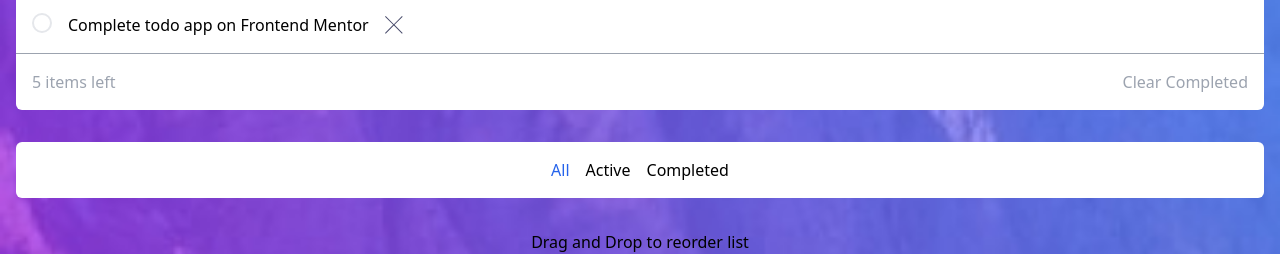
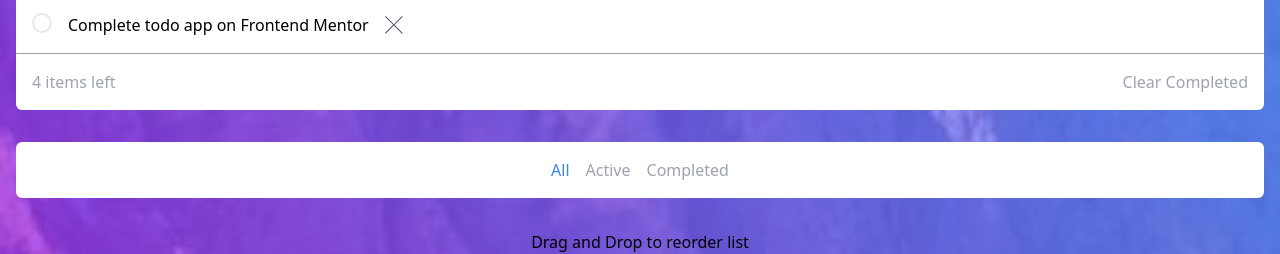
Before and after one commit to Kh0st3/React-todo, a React (Vite) app: page / in a window 1280 px wide. Shown: the part 419-673 px from the top of the page. Built offline with nearby package versions, Linux system fonts and the light colour scheme.

Commit message:
Cuarta Sesion

```diff
--- a/src/App.jsx
+++ b/src/App.jsx
@@ -43,22 +43,48 @@
         );
     };
 
+    const computedItemsLeft = todos.filter((todo) => !todo.completed).length;
+
+    const clearCompleted = () => {
+        setTodos(todos.filter((todo) => !todo.completed));
+    };
+
+    const [filter, setFilter] = useState("all");
+
+    const changeFilter = (filter) => setFilter(filter);
+
+    const filteredTodos = () => {
+        switch (filter) {
+            case "all":
+                return todos;
+            case "active":
+                return todos.filter((todo) => !todo.completed);
+            case "completed":
+                return todos.filter((todo) => todo.completed);
+            default:
+                return todos;
+        }
+    };
+
     return (
-        <div className="bg-[url('./assets/images/bg-mobile-light.jpg')] bg-no-repeat bg-contain bg-gray-300 min-h-screen">
+        <div className="bg-[url('./assets/images/bg-mobile-light.jpg')] bg-no-repeat bg-contain bg-gray-300 min-h-screen dark:bg-gray-900 dark:bg-[url('./assets/images/bg-mobile-dark.jpg')]">
             <Header />
 
             <main className="container mx-auto px-4 mt-8">
                 <TodoCreate createTodo={createTodo} />
 
                 <TodoList
-                    todos={todos}
+                    todos={filteredTodos()}
                     removeTodo={removeTodo}
                     updateTodo={updateTodo}
                 />
 
-                <TodoComputed />
+                <TodoComputed
+                    computedItemsLeft={computedItemsLeft}
+                    clearCompleted={clearCompleted}
+                />
 
-                <TodoFilter />
+                <TodoFilter changeFilter={changeFilter} filter={filter} />
             </main>
 
             <Footer />
--- a/src/components/Footer.jsx
+++ b/src/components/Footer.jsx
@@ -1,6 +1,6 @@
 const Footer = () => {
     return (
-        <footer className="text-center mt-8">
+        <footer className="text-center mt-8 dark:text-gray-400">
             Drag and Drop to reorder list
         </footer>
     );
--- a/src/components/TodoComputed.jsx
+++ b/src/components/TodoComputed.jsx
@@ -1,8 +1,12 @@
-const TodoComputed = () => {
+const TodoComputed = ({ computedItemsLeft, clearCompleted }) => {
     return (
-        <section className="py-4 px-4 flex justify-between bg-white rounded-b-md">
-            <span className="text-gray-400">5 items left</span>
-            <button className="text-gray-400">Clear Completed</button>
+        <section className="py-4 px-4 flex justify-between bg-white rounded-b-md dark:bg-gray-800">
+            <span className="text-gray-400">
+                {computedItemsLeft} items left
+            </span>
+            <button className="text-gray-400" onClick={clearCompleted}>
+                Clear Completed
+            </button>
         </section>
     );
 };
--- a/src/components/TodoCreate.jsx
+++ b/src/components/TodoCreate.jsx
@@ -16,13 +16,13 @@
     return (
         <form
             onSubmit={handleSubmitAddTodo}
-            className="bg-white rounded-md overflow-hidden py-4 flex gap-4 items-center px-4"
+            className="dark:bg-gray-800 bg-white rounded-md overflow-hidden py-4 flex gap-4 items-center px-4"
         >
             <span className="rounded-full border-2 w-5 h-5 inline-block"></span>
             <input
                 type="text"
                 placeholder="Create a new todo..."
-                className="w-full text-gray-400 outline-none"
+                className="w-full text-gray-400 outline-none dark:bg-gray-800"
                 value={title}
                 onChange={(e) => setTitle(e.target.value)}
             />
--- a/src/components/TodoFilter.jsx
+++ b/src/components/TodoFilter.jsx
@@ -1,10 +1,37 @@
-const TodoFilter = () => {
+const TodoFilter = ({ changeFilter, filter }) => {
     return (
         <section className="container mx-auto mt-8">
-            <div className="bg-white p-4 rounded-md flex justify-center gap-4">
-                <button className="text-blue-600">All</button>
-                <button className="hover:text-blue-600">Active</button>
-                <button className="hover:text-blue-600">Completed</button>
+            <div className="bg-white p-4 rounded-md flex justify-center gap-4 dark:bg-gray-800">
+                <button
+                    className={`${
+                        filter === "all"
+                            ? "text-blue-500 hover:text-gray-400"
+                            : "text-gray-400 hover:text-blue-500"
+                    }`}
+                    onClick={() => changeFilter("all")}
+                >
+                    All
+                </button>
+                <button
+                    className={`${
+                        filter === "active"
+                            ? "text-blue-500 hover:text-gray-400"
+                            : "text-gray-400 hover:text-blue-500"
+                    }`}
+                    onClick={() => changeFilter("active")}
+                >
+                    Active
+                </button>
+                <button
+                    className={`${
+                        filter === "completed"
+                            ? "text-blue-500 hover:text-gray-400"
+                            : "text-gray-400 hover:text-blue-500"
+                    }`}
+                    onClick={() => changeFilter("completed")}
+                >
+                    Completed
+                </button>
             </div>
         </section>
     );
--- a/src/components/TodoItem.jsx
+++ b/src/components/TodoItem.jsx
@@ -4,7 +4,7 @@
 const TodoItem = ({ todo, removeTodo, updateTodo }) => {
     const { id, title, completed } = todo;
     return (
-        <article className="flex gap-4 border-b-gray-400 border-b">
+        <article className="flex gap-4 border-b-gray-400 border-b dark:bg-gray-800 ">
             <button
                 className={`w-5 h-5 flex-none rounded-full border-2 ${
                     completed
@@ -16,7 +16,7 @@
                 {completed && <IconCheck />}
             </button>
             <p
-                className={`"text-gray-600 grow" ${
+                className={`"text-gray-600 dark:text-gray-400 grow" ${
                     completed && "line-through"
                 }`}
             >
```
